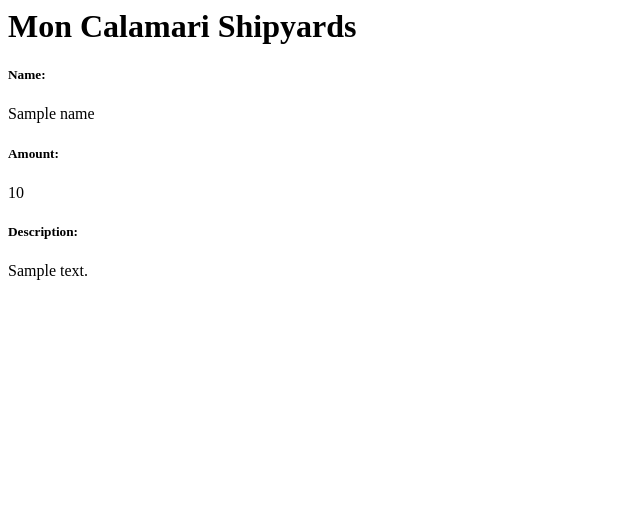
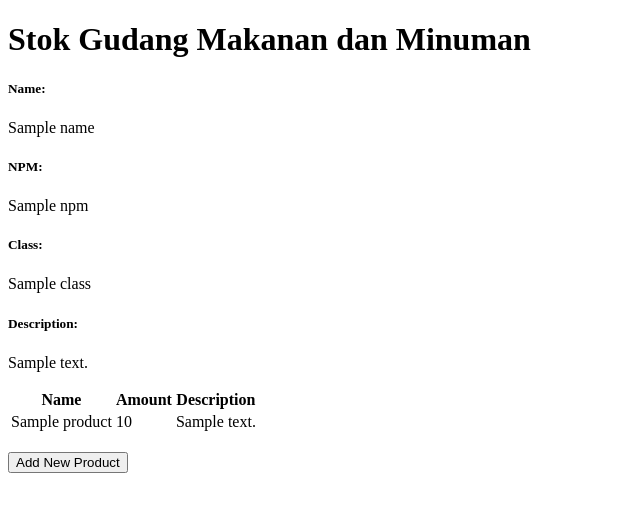
Before and after one commit to Yumeausealot/fathur-tugas2-Gudang-Makanan-Minuman, a Django app: template main/templates/main.html in a window 1280 px wide. Shown: the top 512 px of the page, without its empty margins (0-640 px from the left). Run offline with Django 4.2, Linux system fonts and the light colour scheme; tables that the repository leaves empty hold one stand-in row (values such as "Sample post"); the template is opened without the code that fills it: values that come from a table or form of the project are taken from there, most other values are stand-ins (such as "Sample title", 1, 10 or a date in 2020).

Commit message:
tugas 3 a c p

```diff
--- a/Mon_Calamari_Shipyards/urls.py
+++ b/Mon_Calamari_Shipyards/urls.py
@@ -19,5 +19,5 @@ from django.urls import path, include
 
 urlpatterns = [
     path('admin/', admin.site.urls),
-    path('main/', include('main.urls')),
+    path('', include('main.urls')),
 ]
--- a/main/templates/main.html
+++ b/main/templates/main.html
@@ -1,8 +1,43 @@
-<h1>Mon Calamari Shipyards</h1>
+{% extends 'base.html' %}
 
-<h5>Name: </h5>
-<p>{{ name }}</p>
-<h5>Amount: </h5>
-<p>{{ amount }}</p>
-<h5>Description: </h5>
-<p>{{ description }}</p>
+{% block content %}
+    <h1>Stok Gudang Makanan dan Minuman</h1>
+
+    <h5>Name: </h5>
+    <p>{{name}}</p>
+
+    <h5>NPM: </h5>
+    <p>{{npm}}</p>
+
+    <h5>Class:</h5>
+    <p>{{class}}</p>
+
+    <h5>Description: </h5>
+    <p>{{description}}</p>
+
+    <table>
+        <tr>
+            <th>Name</th>
+            <th>Amount</th>
+            <th>Description</th>
+        </tr>
+
+        {% comment %} Berikut cara memperlihatkan data produk di bawah baris ini {% endcomment %}
+
+        {% for product in products %}
+            <tr>
+                <td>{{product.name}}</td>
+                <td>{{product.amount}}</td>
+                <td>{{product.description}}</td>
+            </tr>
+        {% endfor %}
+    </table>
+
+    <br />
+
+    <a href="{% url 'main:create_product' %}">
+        <button>
+            Add New Product
+        </button>
+    </a>
+{% endblock content %}
--- a/main/urls.py
+++ b/main/urls.py
@@ -1,8 +1,13 @@
 from django.urls import path
-from main.views import show_main
+from main.views import show_main, create_product, show_xml, show_json, show_xml_by_id, show_json_by_id
 
 app_name = 'main'
 
 urlpatterns = [
     path('', show_main, name='show_main'),
+    path('create-product', create_product, name='create_product'),
+    path('xml/', show_xml, name='show_xml'),
+    path('json/', show_json, name='show_json'),
+    path('xml/<int:id>/', show_xml_by_id, name='show_xml_by_id'),
+    path('json/<int:id>/', show_json_by_id, name='show_json_by_id'),
 ]
--- a/requirements.txt
+++ b/requirements.txt
@@ -4,3 +4,4 @@ whitenoise
 psycopg2-binary
 requests
 urllib3
+django-environ
--- /dev/null
+++ b/templates/base.html
@@ -0,0 +1,18 @@
+{% load static %}
+<!DOCTYPE html>
+<html lang="en">
+    <head>
+        <meta charset="UTF-8" />
+        <meta
+            name="viewport"
+            content="width=device-width, initial-scale=1.0"
+        />
+        {% block meta %}
+        {% endblock meta %}
+    </head>
+
+    <body>
+        {% block content %}
+        {% endblock content %}
+    </body>
+</html>
```
Also changed, not shown: Mon_Calamari_Shipyards/settings.py (+14 -1 lines), main/forms.py (added, +7 -0 lines), main/templates/create_product.html (added, +19 -0 lines), main/views.py (+37 -8 lines), .github/workflows/pbp-deploy.yml (added), 3 other files.
